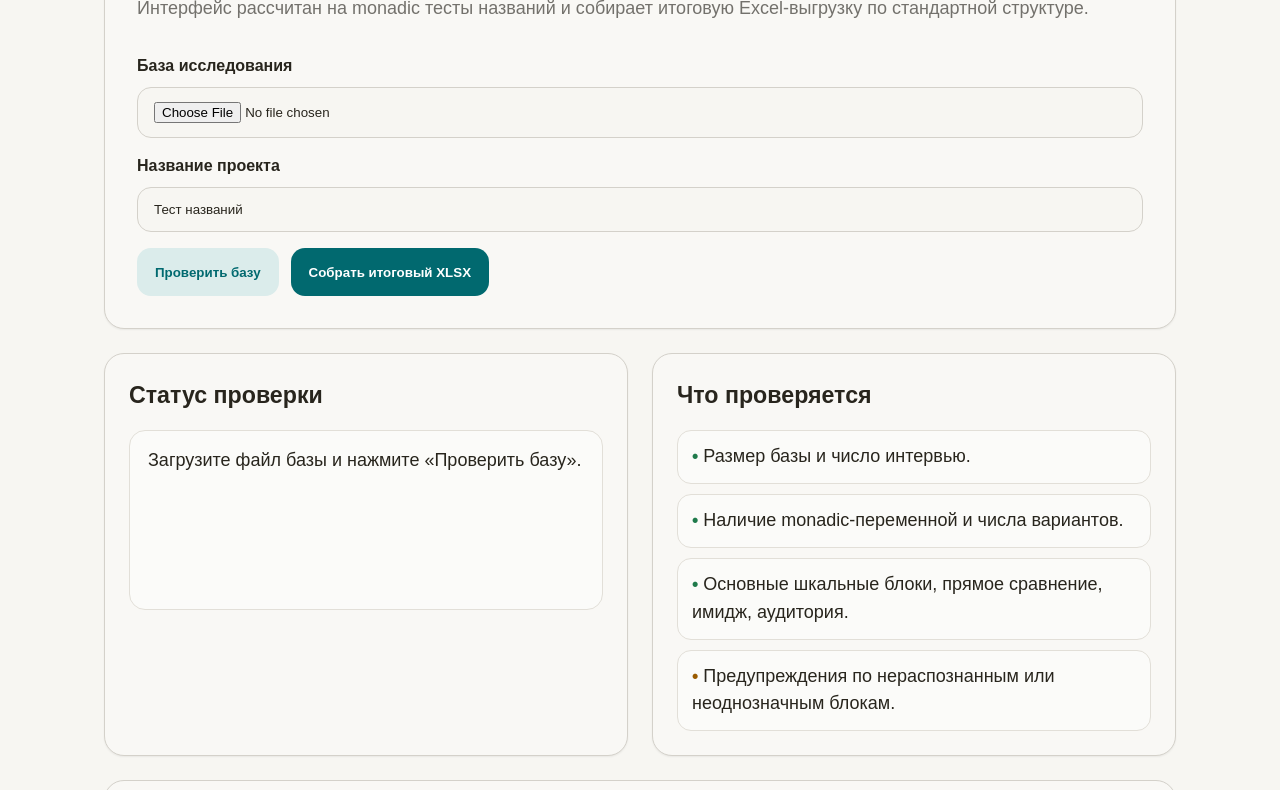
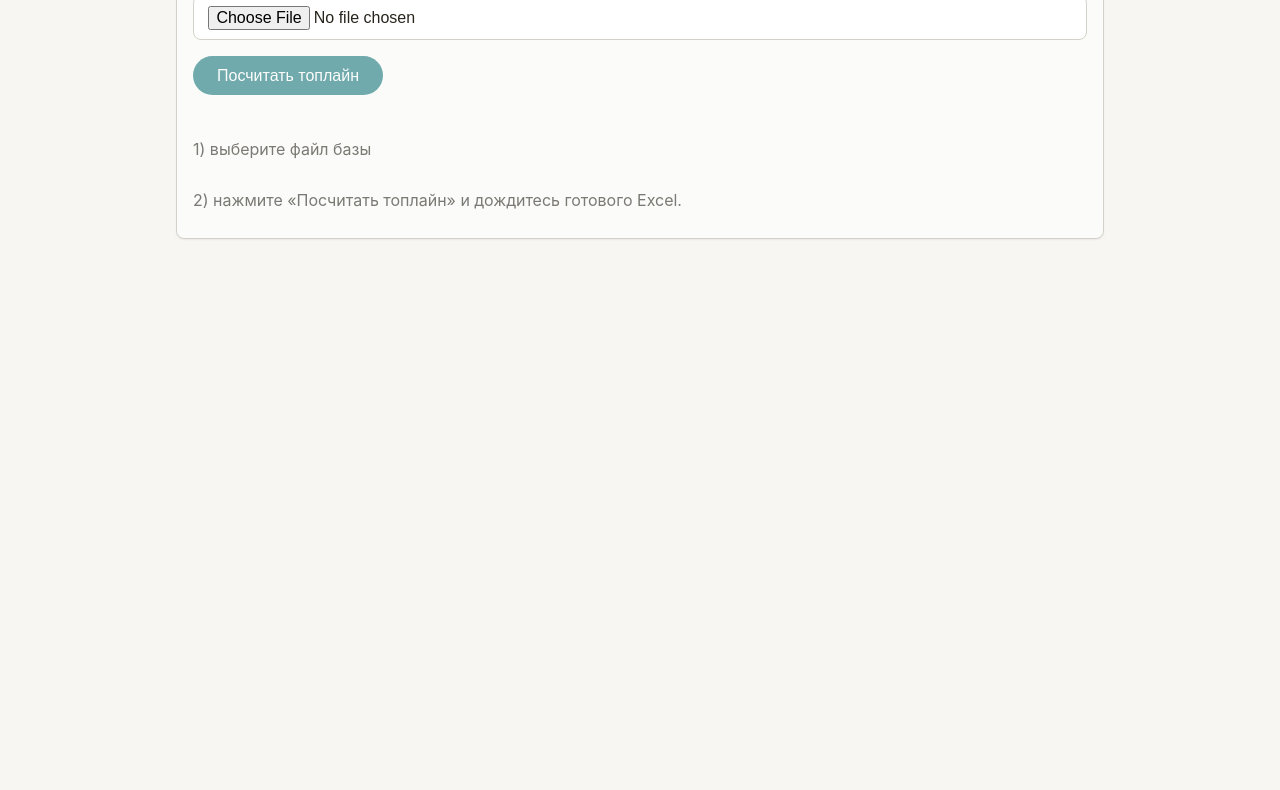
Before and after one commit to nastenagrizik-cell/name_test, a plain HTML site: page index.html in a window 1280 px wide. Shown: the part 270-1060 px from the top of the page. After the commit the page ends 800 px from the top, so only its background shows below. Drawn offline with nearby package versions, Linux system fonts and the light colour scheme; a web font is replaced by a local one.

Commit message:
Update index.html for Topline Naming Tool

```diff
--- a/index.html
+++ b/index.html
@@ -1,88 +1,112 @@
-<!doctype html>
-<html lang="ru" data-theme="light">
+<!DOCTYPE html>
+<html lang="ru">
 <head>
   <meta charset="UTF-8" />
-  <meta name="viewport" content="width=device-width, initial-scale=1.0" />
-  <title>Topline Generator</title>
-  <link rel="preconnect" href="https://fonts.googleapis.com">
-  <link rel="preconnect" href="https://fonts.gstatic.com" crossorigin>
-  <link href="https://api.fontshare.com/v2/css?f[]=satoshi@400,500,700&display=swap" rel="stylesheet">
+  <title>Topline Naming Tool</title>
+  <meta name="viewport" content="width=device-width, initial-scale=1" />
+  <link rel="stylesheet" href="https://api.fontshare.com/v2/css?f[]=satoshi@300,400,500,700&display=swap">
   <style>
-    :root,[data-theme="light"]{--font-body:'Satoshi',Arial,sans-serif;--text-sm:clamp(.875rem,.8rem + .35vw,1rem);--text-base:clamp(1rem,.95rem + .25vw,1.125rem);--text-lg:clamp(1.125rem,1rem + .75vw,1.45rem);--text-xl:clamp(1.7rem,1.3rem + 1.2vw,2.4rem);--space-2:.5rem;--space-3:.75rem;--space-4:1rem;--space-6:1.5rem;--space-8:2rem;--space-12:3rem;--color-bg:#f7f6f2;--color-surface:#f9f8f5;--color-surface-2:#fbfbf9;--color-border:#d4d1ca;--color-divider:#e2dfd8;--color-text:#28251d;--color-text-muted:#73716c;--color-primary:#01696f;--color-primary-hover:#0c4e54;--color-primary-soft:#dbeceb;--shadow-sm:0 1px 2px rgba(0,0,0,.06)}
-    [data-theme="dark"]{--color-bg:#171614;--color-surface:#1c1b19;--color-surface-2:#201f1d;--color-border:#393836;--color-divider:#2b2a28;--color-text:#ece8e0;--color-text-muted:#9c978f;--color-primary:#4f98a3;--color-primary-hover:#68adb6;--color-primary-soft:#243739}
-    *{box-sizing:border-box} body{margin:0;font-family:var(--font-body);font-size:var(--text-base);line-height:1.55;background:var(--color-bg);color:var(--color-text)}
-    .shell{max-width:1120px;margin:0 auto;padding:var(--space-6)} .topbar{display:flex;justify-content:space-between;align-items:center;gap:var(--space-4);margin-bottom:var(--space-6)}
-    .brand{display:flex;align-items:center;gap:12px}.logo{width:44px;height:44px;border-radius:14px;background:linear-gradient(135deg,var(--color-primary),#8bbdb6);display:grid;place-items:center;color:#fff;font-weight:700}
-    .panel{background:var(--color-surface);border:1px solid var(--color-border);border-radius:20px;box-shadow:var(--shadow-sm)}
-    .hero{padding:var(--space-8);margin-bottom:var(--space-6)} h1{font-size:var(--text-xl);line-height:1.08;margin:0 0 var(--space-3)} h2{font-size:var(--text-lg);margin:0 0 var(--space-4)} p{margin:0 0 var(--space-4)}
-    .muted{color:var(--color-text-muted)} .small{font-size:var(--text-sm)} .stack{display:grid;gap:var(--space-4)} .field{display:grid;gap:8px} label{font-size:var(--text-sm);font-weight:700}
-    input[type='file'],input[type='text']{width:100%;padding:14px 16px;border-radius:14px;border:1px solid var(--color-border);background:var(--color-bg);color:var(--color-text)}
-    .actions{display:flex;flex-wrap:wrap;gap:12px}.btn{border:0;border-radius:14px;padding:14px 18px;font-weight:700;min-height:48px;cursor:pointer}.btn-primary{background:var(--color-primary);color:#fff}.btn-primary:hover{background:var(--color-primary-hover)}.btn-secondary{background:var(--color-primary-soft);color:var(--color-primary)}.btn-ghost{background:transparent;border:1px solid var(--color-border);color:var(--color-text)}
-    .grid{display:grid;grid-template-columns:repeat(12,1fr);gap:var(--space-6)} .card{grid-column:span 12;padding:var(--space-6)} .half{grid-column:span 6}.status{padding:16px 18px;border-radius:16px;background:var(--color-surface-2);border:1px solid var(--color-divider);white-space:pre-wrap;min-height:180px}
-    .status.ok{border-color:#97b9af}.status.warn{border-color:#d9ba82}.status.err{border-color:#d69bbf}.badge{display:inline-flex;align-items:center;padding:8px 12px;border-radius:999px;background:var(--color-primary-soft);color:var(--color-primary);font-size:var(--text-sm);font-weight:700}
-    .checklist{display:grid;gap:10px}.check{padding:12px 14px;border-radius:14px;border:1px solid var(--color-divider);background:var(--color-surface-2)} .okmark{color:#1f7a4b;font-weight:700}.warnmark{color:#9a5b00;font-weight:700}
-    table{width:100%;border-collapse:collapse} th,td{padding:10px 12px;border-bottom:1px solid var(--color-divider);text-align:left;font-size:var(--text-sm)} th{color:var(--color-text-muted)}
-    @media (max-width:900px){.half{grid-column:span 12}}
+    :root {
+      --text-xs:   clamp(0.75rem, 0.7rem + 0.25vw, 0.875rem);
+      --text-sm:   clamp(0.875rem, 0.8rem + 0.35vw, 1rem);
+      --text-base: clamp(1rem, 0.95rem + 0.25vw, 1.125rem);
+      --text-lg:   clamp(1.125rem, 1rem + 0.75vw, 1.5rem);
+      --text-xl:   clamp(1.5rem, 1.2rem + 1.25vw, 2.25rem);
+      --space-2: 0.5rem;
+      --space-3: 0.75rem;
+      --space-4: 1rem;
+      --space-6: 1.5rem;
+      --space-8: 2rem;
+      --color-bg: #f7f6f2;
+      --color-surface: #fbfbf9;
+      --color-border: #d4d1ca;
+      --color-text: #28251d;
+      --color-muted: #7a7974;
+      --color-primary: #01696f;
+      --radius-md: 0.5rem;
+      --shadow-sm: 0 1px 2px rgba(0,0,0,0.06);
+    }
+    * { box-sizing:border-box; margin:0; padding:0; }
+    body {
+      min-height:100vh;
+      font-family:"Satoshi",-apple-system,BlinkMacSystemFont,"Segoe UI",sans-serif;
+      font-size:var(--text-base);
+      color:var(--color-text);
+      background:var(--color-bg);
+      line-height:1.6;
+    }
+    .page {
+      max-width:960px;
+      margin:0 auto;
+      padding:var(--space-8) var(--space-4);
+    }
+    header { margin-bottom:var(--space-6); }
+    h1 { font-size:var(--text-xl); margin-bottom:var(--space-2); }
+    p.lead { color:var(--color-muted); max-width:52ch; }
+    .card {
+      background:var(--color-surface);
+      border:1px solid var(--color-border);
+      border-radius:var(--radius-md);
+      padding:var(--space-6) var(--space-4);
+      box-shadow:var(--shadow-sm);
+    }
+    label { font-size:var(--text-sm); font-weight:500; display:block; margin-bottom:var(--space-2); }
+    input[type="file"] {
+      display:block;
+      width:100%;
+      padding:0.6rem 0.9rem;
+      border-radius:var(--radius-md);
+      border:1px solid var(--color-border);
+      background:white;
+      font-size:var(--text-sm);
+    }
+    button {
+      margin-top:var(--space-4);
+      padding:0.65rem 1.5rem;
+      border-radius:9999px;
+      border:none;
+      background:var(--color-primary);
+      color:white;
+      font-size:var(--text-sm);
+      font-weight:500;
+      cursor:pointer;
+    }
+    button:disabled { opacity:0.55; cursor:default; }
+    .status {
+      margin-top:var(--space-4);
+      font-size:var(--text-sm);
+      color:var(--color-muted);
+      white-space:pre-line;
+    }
+    .error { color:#a12c7b; }
+    .ok { color:#437a22; }
   </style>
 </head>
 <body>
-<div class="shell">
-  <div class="topbar">
-    <div class="brand"><div class="logo">TL</div><div><strong>Topline Generator</strong><div class="muted small">Name test topline builder</div></div></div>
-    <button class="btn btn-ghost" id="themeToggle">Тема</button>
+  <div class="page">
+    <header>
+      <h1>Topline Naming Tool</h1>
+      <p class="lead">
+        Загрузите Excel с базой исследования — на выходе получите топлайн по шаблону (САММАРИ, полные таблицы, значимости, аудитория).
+      </p>
+    </header>
+
+    <main>
+      <section class="card">
+        <label for="baseFile">База исследования (Excel *.xlsx)</label>
+        <input id="baseFile" type="file" accept=".xlsx,.xls" />
+
+        <button id="runBtn" disabled>Посчитать топлайн</button>
+
+        <div id="status" class="status">
+          1) выберите файл базы<br>
+          2) нажмите «Посчитать топлайн» и дождитесь готового Excel.
+        </div>
+      </section>
+    </main>
   </div>
 
-  <section class="hero panel stack">
-    <div>
-      <span class="badge">Загрузка базы → проверка → выгрузка XLSX</span>
-      <h1>Соберите итоговый topline из сырой базы исследования.</h1>
-      <p class="muted">Интерфейс рассчитан на monadic тесты названий и собирает итоговую Excel-выгрузку по стандартной структуре.</p>
-    </div>
-    <div class="field">
-      <label for="dataFile">База исследования</label>
-      <input id="dataFile" type="file" accept=".xlsx,.xls,.csv" />
-    </div>
-    <div class="field">
-      <label for="projectName">Название проекта</label>
-      <input id="projectName" type="text" value="Тест названий" />
-    </div>
-    <div class="actions">
-      <button class="btn btn-secondary" id="validateBtn">Проверить базу</button>
-      <button class="btn btn-primary" id="generateBtn">Собрать итоговый XLSX</button>
-    </div>
-  </section>
-
-  <section class="grid">
-    <article class="card half panel">
-      <h2>Статус проверки</h2>
-      <div id="status" class="status">Загрузите файл базы и нажмите «Проверить базу».</div>
-    </article>
-    <article class="card half panel">
-      <h2>Что проверяется</h2>
-      <div class="checklist">
-        <div class="check"><span class="okmark">•</span> Размер базы и число интервью.</div>
-        <div class="check"><span class="okmark">•</span> Наличие monadic-переменной и числа вариантов.</div>
-        <div class="check"><span class="okmark">•</span> Основные шкальные блоки, прямое сравнение, имидж, аудитория.</div>
-        <div class="check"><span class="warnmark">•</span> Предупреждения по нераспознанным или неоднозначным блокам.</div>
-      </div>
-    </article>
-
-    <article class="card panel">
-      <h2>Результирующие листы</h2>
-      <table>
-        <thead><tr><th>Лист</th><th>Что попадает в выгрузку</th></tr></thead>
-        <tbody>
-          <tr><td>САММАРИ</td><td>Ключевые метрики, прямое сравнение, имиджевый блок.</td></tr>
-          <tr><td>полные таблицы</td><td>Распределения по шкалам, TOP-2, single и multi блоки.</td></tr>
-          <tr><td>значимости</td><td>Значимые различия между вариантами.</td></tr>
-          <tr><td>Аудитория</td><td>Пол, возраст, гео и ключевые поведенческие профили.</td></tr>
-        </tbody>
-      </table>
-    </article>
-  </section>
-</div>
-<script src="https://cdn.jsdelivr.net/npm/xlsx@0.18.5/dist/xlsx.full.min.js"></script>
-<script src="https://cdn.jsdelivr.net/npm/exceljs@4.4.0/dist/exceljs.min.js"></script>
-<script src="./app.js"></script>
+  <script src="https://cdn.jsdelivr.net/npm/xlsx@0.19.3/dist/xlsx.full.min.js"></script>
+  <script src="app.js"></script>
 </body>
 </html>
```
